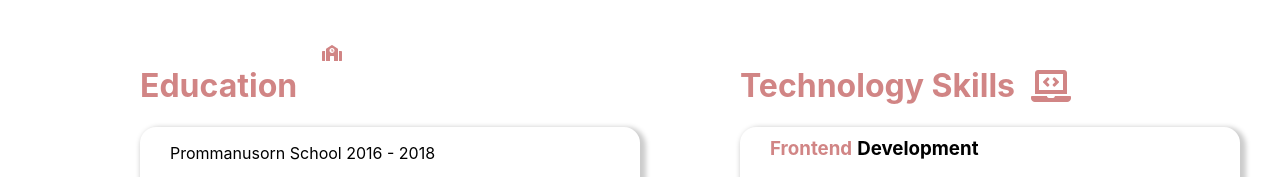
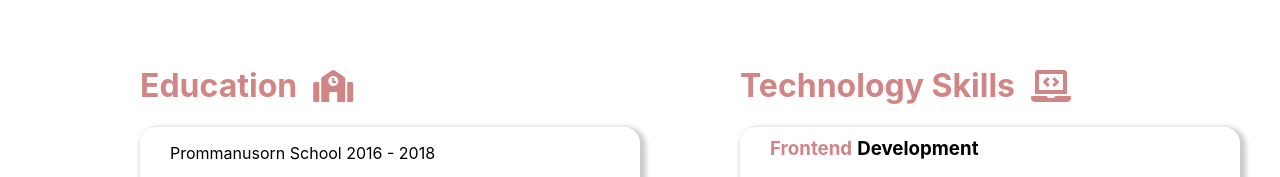
Before and after one commit to wiree65/Wiree-Porfolio, a Next.js app: page /about in a window 1280 px wide. Shown: the part 395-572 px from the top of the page. Built offline with nearby package versions, Linux system fonts and the light colour scheme.

Commit message:
[UPDATE] icon school

```diff
--- a/pages/about.js
+++ b/pages/about.js
@@ -2,8 +2,7 @@ import { Fragment, useState, useEffect } from "react";
 import Layout from "../component/Layout";
 import Skills from "../component/skills";
 import Footer from "../component/Footer";
-import { FontAwesomeIcon } from "@fortawesome/react-fontawesome";
-import { faSchool } from "@fortawesome/free-solid-svg-icons";
+
 const About = () => {
   return (
     <Fragment>
@@ -58,16 +57,19 @@ const About = () => {
             <div className="container1">
               <div className="info">
                 <div className="container-card">
-                  <div className="row">
+                <div
+                    className="row"
+                    style={{ justifyContent: "center", alignItems: "center" }}
+                  >
                     <h1 style={{ color: "#D18585" }}>Education</h1>
-                    <FontAwesomeIcon
-                      icon={faSchool}
+                    <i
+                      className="fas fa-school"
                       style={{
                         color: "#D18585",
-                        width: "40px",
-                        marginLeft: "15px",
+                        fontSize: "2rem",
+                        marginLeft: "1rem",
                       }}
-                    />
+                    ></i>
                   </div>
                   <div className="card">
                     <p>Prommanusorn School 2016 - 2018</p>
```
